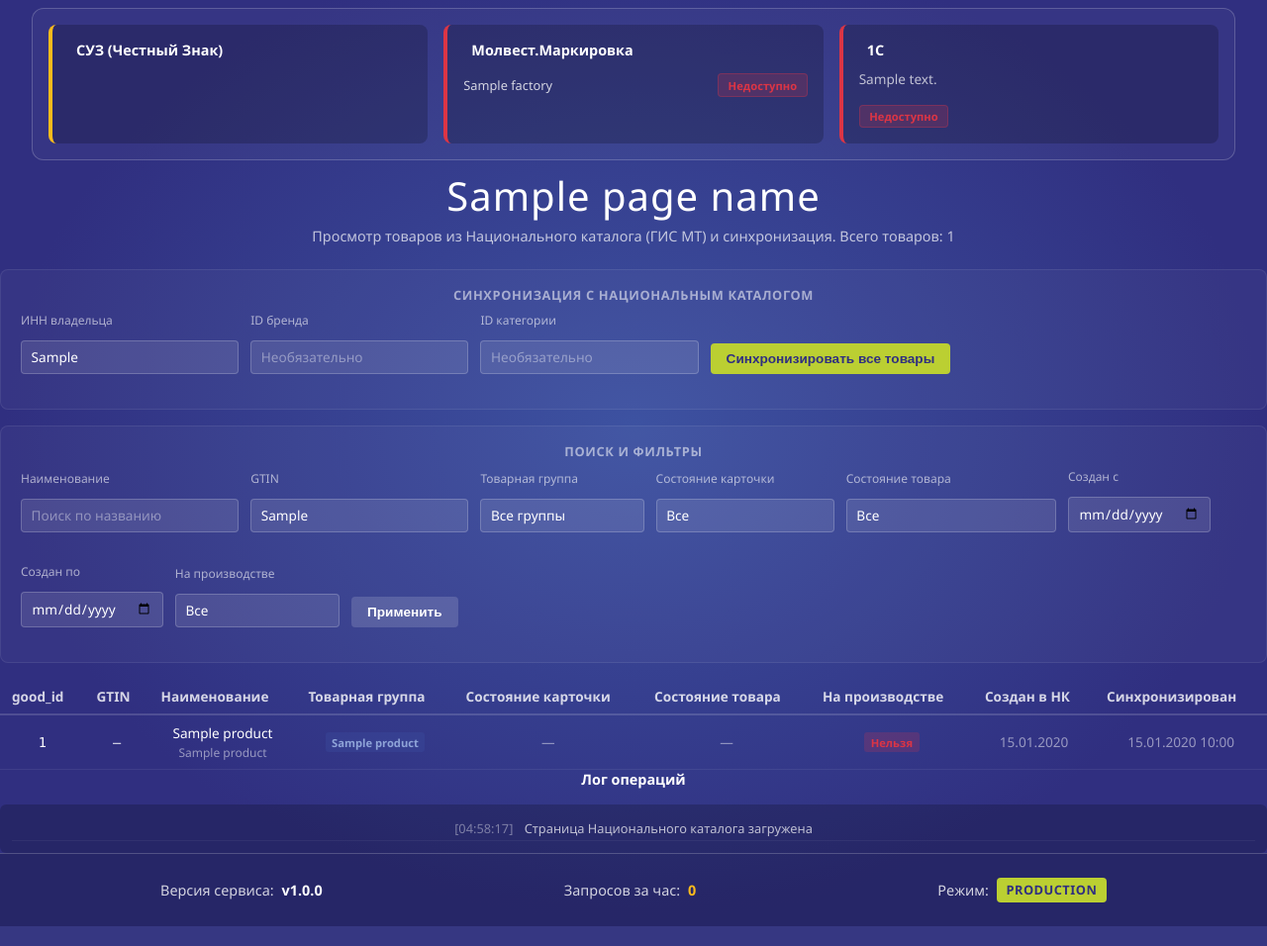
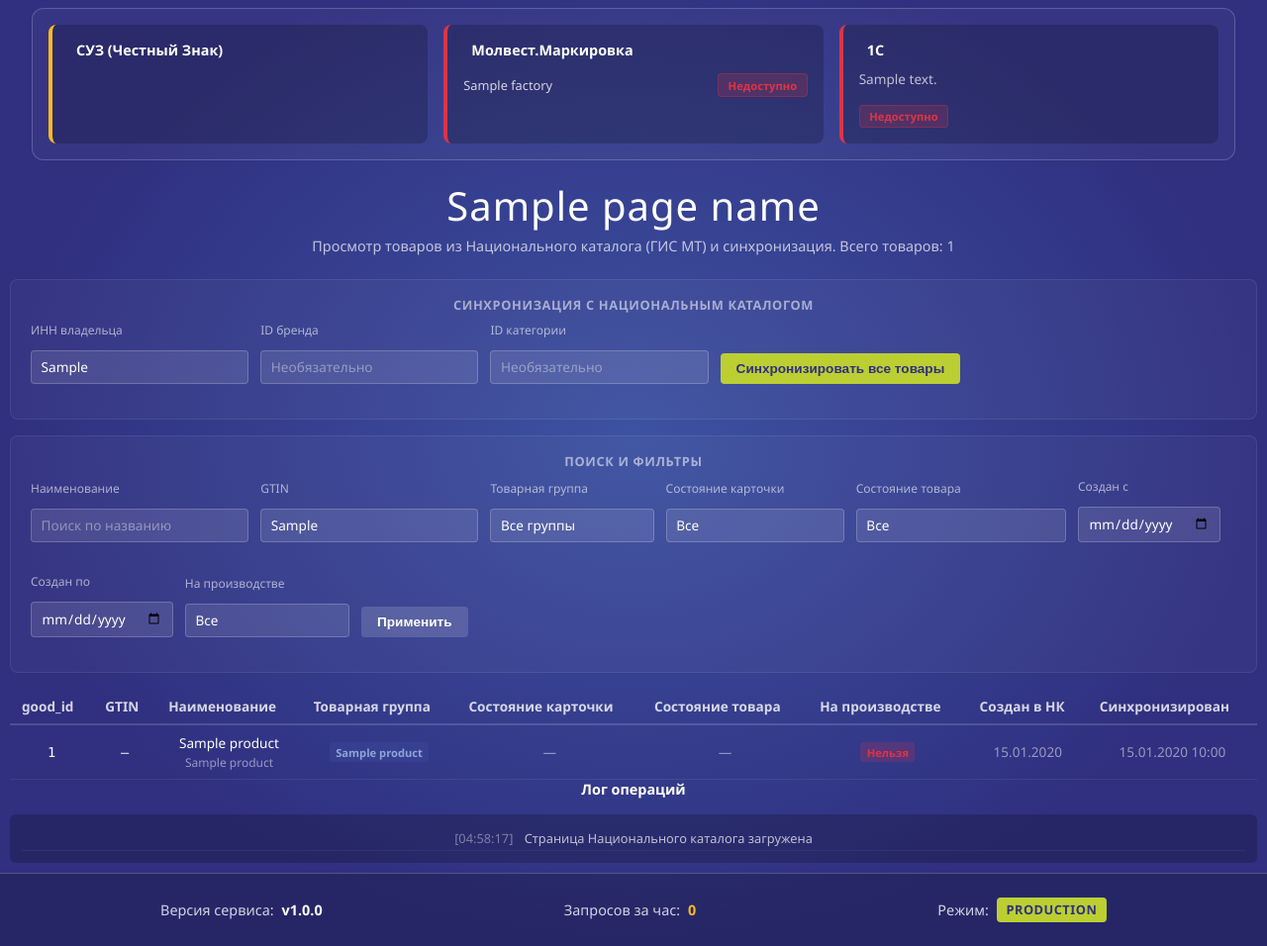
Before and after one commit to lopatin2012/PartyManagementSystem, a Django app: template templates/nk/main.html in a window 1280 px wide. Shown: the part 71-1027 px from the top of the page at 99% size. Run offline with Django 5.2, Linux system fonts and the light colour scheme; the template is opened without the code that fills it: most values are stand-ins (such as "Sample title", 1, 10 or a date in 2020).

Commit message:
Fix: 1) восстановление отступов для таблицы с продуктами на странице "Национальный каталог"

```diff
--- a/static/css/nk.css
+++ b/static/css/nk.css
@@ -2,7 +2,7 @@
    Страница «Национальный каталог»
    ========================================== */
 
-.nk-page { }
+.nk-page { margin: 10px }
 .nk-header { margin-bottom: 1.5rem; }
 .nk-header h1 { margin-bottom: 0.25rem; }
 .nk-header .subtitle { color: rgba(255,255,255,0.7); font-size: 0.9rem; }
```
